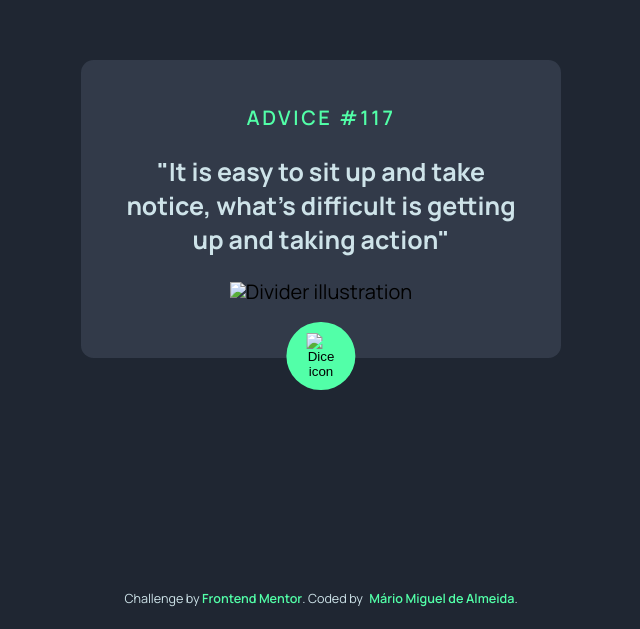
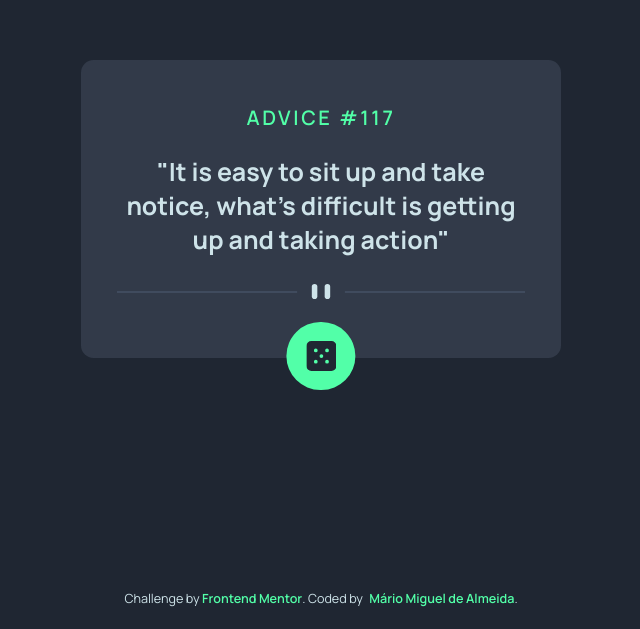
Before and after one commit to Miguel-dAlmeida/advice-generator__project, a plain HTML site: page index.html in a window 1280 px wide. Shown: the part 171-800 px from the top of the page, without its empty margins (319-959 px from the left). Drawn offline with Linux system fonts and the light colour scheme; the site is published under a folder, as on GitHub Pages, so addresses that start at the root find nothing.

Commit message:
Ajustando caminhos no arquivo index.html

```diff
--- a/index.html
+++ b/index.html
@@ -4,7 +4,7 @@
 <head>
   <meta charset="UTF-8">
   <meta name="viewport" content="width=device-width, initial-scale=1.0">
-  <link rel="icon" type="image/png" sizes="32x32" href="./src/images/favicon-32x32.png">
+  <link rel="icon" type="image/png" sizes="32x32" href="src/images/favicon-32x32.png">
   <title>Advice Generator</title>
 
 
@@ -23,13 +23,12 @@
     <p id="adviceDescription" class="advice-card__paragraph">"It is easy to sit up and take notice, what's difficult
       is getting up and taking action"</p>
     <picture class="advice-card__split-image">
-      <source media="(min-width: 640px) and (orientation: landscape)" srcset="/src/images/pattern-divider-desktop.svg">
-      <source media="(min-width: 320px) and (orientation: portrait)" srcset="/src/images/pattern-divider-desktop.svg">
-      <img src="/src/images/pattern-divider-mobile.svg" alt="Divider illustration">
+      <source media="(min-width: 640px) and (orientation: landscape)" srcset="src/images/pattern-divider-desktop.svg">
+      <img src="src/images/pattern-divider-mobile.svg" alt="Divider illustration">
     </picture>
 
     <button id="actionButton" class="advice-card__button" aria-label="Generate advice"><img
-        src="/src/images/icon-dice.svg" alt="Dice icon"></button>
+        src="src/images/icon-dice.svg" alt="Dice icon"></button>
   </main>
 
   <footer class="credits">
```
